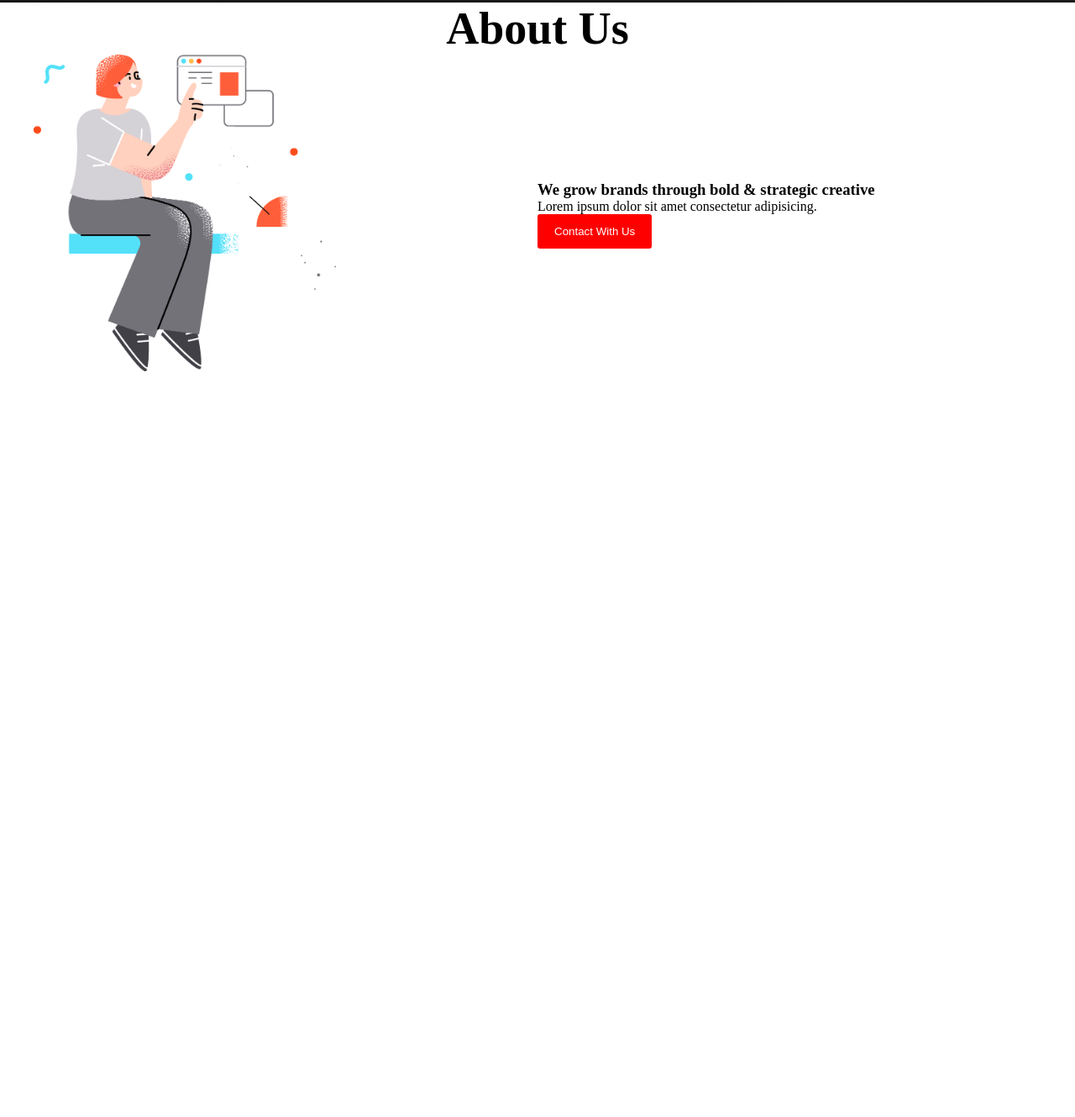
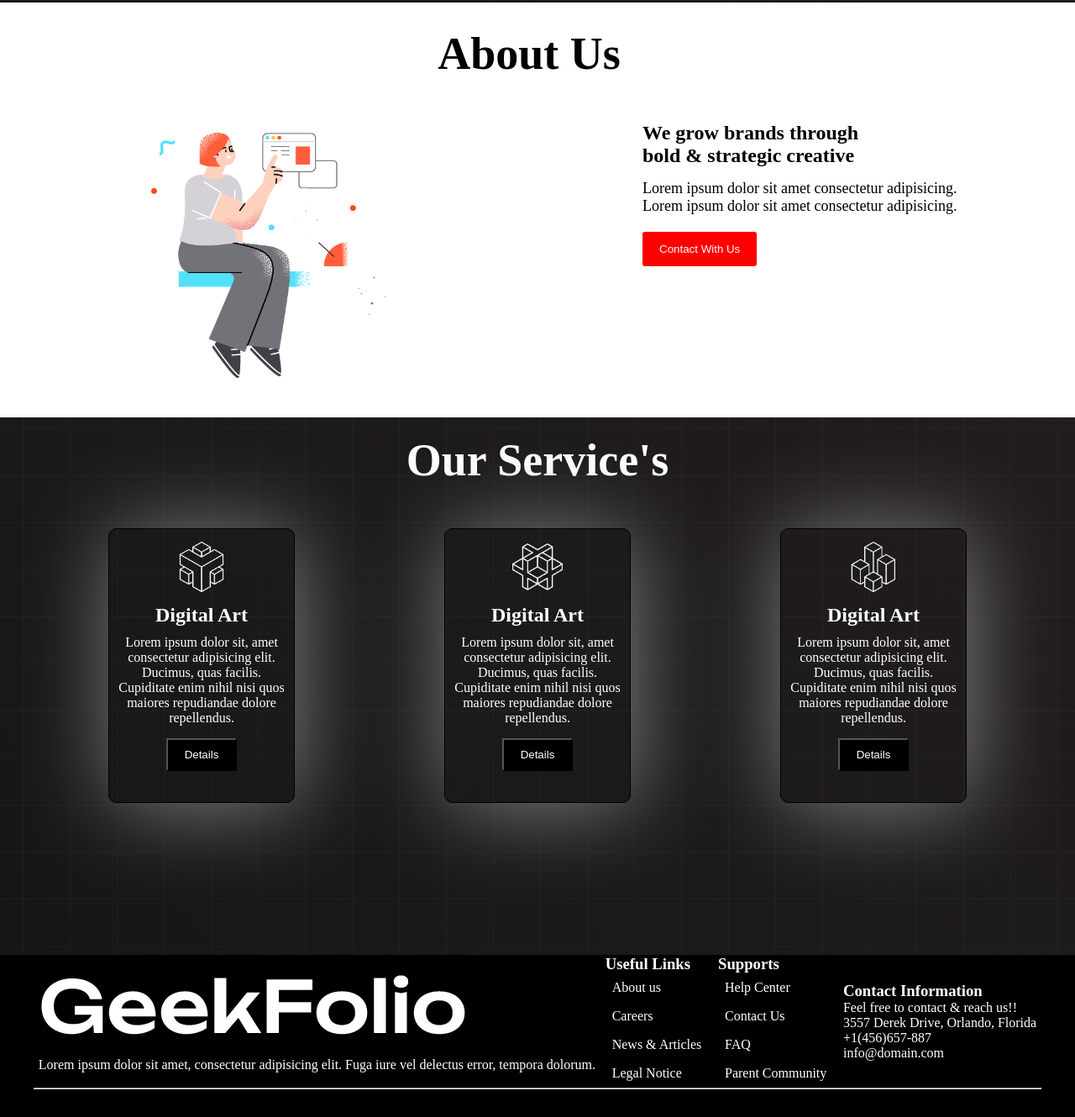
Before and after one commit to enayetsyl/conceptual-session-one, a plain HTML site: page index.html in a window 1280 px wide. Shown: the part 890-2220 px from the top of the page at 84% size. Before the commit the page ends 1336 px from the top, so only its background shows below. Drawn offline with Linux system fonts and the light colour scheme.

Commit message:
footer html complete

```diff
--- a/index.html
+++ b/index.html
@@ -55,15 +55,16 @@
     <main>
         <!-- About us section start here -->
         <section>
-            <div class="container">
+            <div class="container top">
                 <h3 class="about-us-title">About Us</h3>
                 <div class="about-us-flex">
                     <div class="about-us-img">
                         <img src="./images/section.png" alt="">
                     </div>
                     <div class="about-us-content">
-                        <h3 class="abt-h">We grow brands through
+                        <h3 class="abt-h">We grow brands through <br>
                             bold & strategic creative</h3>
+                        <p>Lorem ipsum dolor sit amet consectetur adipisicing.</p>
                         <p>Lorem ipsum dolor sit amet consectetur adipisicing.</p>
                         <button class="btn about-us-btn">Contact With Us</button>
                     </div>
@@ -71,17 +72,72 @@
             </div>
         </section>
         <!-- Services section start here -->
+
         <section>
-            <div class="container">
-
+            <div class="service-back">
+                <div class="container">
+                    <h3 class="services-title">Our Service's</h3>
+                    <div class="services-flex">
+                        <div class="box">
+                            <img src="./icon/0.png" alt="">
+                            <h3 class="box-title">Digital Art</h3>
+                            <p class="box-text">Lorem ipsum dolor sit, amet consectetur adipisicing elit. Ducimus, quas
+                                facilis. Cupiditate enim nihil nisi quos maiores repudiandae dolore repellendus.</p>
+                            <button class="box-btn">Details</button>
+                        </div>
+                        <div class="box">
+                            <img src="./icon/1.png" alt="">
+                            <h3 class="box-title">Digital Art</h3>
+                            <p class="box-text">Lorem ipsum dolor sit, amet consectetur adipisicing elit. Ducimus, quas
+                                facilis. Cupiditate enim nihil nisi quos maiores repudiandae dolore repellendus.</p>
+                            <button class="box-btn">Details</button>
+                        </div>
+                        <div class="box">
+                            <img src="./icon/2.png" alt="">
+                            <h3 class="box-title">Digital Art</h3>
+                            <p class="box-text">Lorem ipsum dolor sit, amet consectetur adipisicing elit. Ducimus, quas
+                                facilis. Cupiditate enim nihil nisi quos maiores repudiandae dolore repellendus.</p>
+                            <button class="box-btn">Details</button>
+                        </div>
+                    </div>
+                </div>
             </div>
         </section>
 
     </main>
     <!-- Footer section start here -->
     <footer>
-        <div class="container">
-
+        <div class="foot-back">
+            <div class="container">
+                <div class="foot-flex">
+                    <div class="f1">
+                        <img src="./logo/logo-light.png" alt="">
+                        <p>Lorem ipsum dolor sit amet, consectetur adipisicing elit. Fuga iure vel delectus error,
+                            tempora dolorum.</p>
+                    </div>
+                    <div class="f2">
+                        <h3>Useful Links</h3>
+                        <a href="#">About us</a><a href="#">Careers</a><a href="#">News & Articles</a><a href="#">Legal
+                            Notice</a>
+                    </div>
+                    <div class="f3">
+                        <h3>Supports</h3>
+                        <a href="#">Help Center</a><a href="#">Contact Us</a><a href="#">FAQ</a><a href="#">Parent
+                            Community</a>
+                    </div>
+                    <div class="f4">
+                        <h3>Contact Information</h3>
+                        <p>Feel free to contact & reach us!! <br>
+                        3557 Derek Drive, Orlando, Florida</p>
+                        <p>+1(456)657-887 <br>
+                        info@domain.com</p>
+                    </div>
+                </div>
+                <hr>
+                <div class="foot">
+                    <p>Copyright copy& 2022 Agence. All rights reserved.</p>
+                </div>
+            </div>
         </div>
     </footer>
 </body>
--- a/style.css
+++ b/style.css
@@ -48,7 +48,7 @@ nav a:hover{
 
 /* banner style */
 .banner-background{
-    background:linear-gradient(45deg, rgb(23, 22, 22), rgb(33, 29, 29));
+    background-image:url(./images/background.png), linear-gradient(45deg, rgb(23, 22, 22), rgb(33, 29, 29));
     height: 100vh;
 
 }
@@ -80,17 +80,26 @@ nav a:hover{
     padding-bottom: 20px;
     font-weight: bold;
 }
-
+.top{
+    margin: 30px;
+}
 .about-us-title{
     text-align: center;
     font-size: 54px;
     font-weight: bold;
+    padding-bottom: 50px;
+}
+.abt-h{
+    padding-bottom: 15px;
+    font-size: 1.5em;
+}
+.about-us-content p{
+    font-size: 18px;
 }
 .about-us-flex{
     display: flex;
     justify-content: space-between;
     align-items: center;
-    height: 100%;
 }
 .about-us-img img{
     height: auto;
@@ -99,10 +108,16 @@ nav a:hover{
 .about-us-img{
     text-align: left;
     width: 50%;
+    padding-left: 150px;
 }
 .about-us-content{
     width: 50%;
+    padding-left: 120px;
+    padding-bottom: 150px;
 
+}
+.about-us-btn{
+    margin-top: 20px;
 }
 
 /* about us style */
@@ -110,7 +125,63 @@ nav a:hover{
 
 
 /* services style */
+.service-back{
+    background-image:url(./images/background.png), linear-gradient(45deg, rgb(23, 22, 22), rgb(33, 29, 29));
+    height: 80vh;
+}
+.services-title{
+    font-size: 54px;
+    color: white;
+    font-weight: bold;
+    text-align: center;
+    padding-top: 20px;
+}
 
-
+.services-flex{
+    display: flex;
+    justify-content: space-around;
+    align-items: center;
+    }
+.box img{
+    height: 60px;
+    padding: 10px;
+}
+.box{
+    text-align: center;
+    height: 270px;
+    width: 200px;
+    color: white;
+    border-radius: 10px;
+    border: 1px solid black;
+    box-shadow: 4px 4px 105px gray;
+    margin: 50px;
+    padding: 5px 10px 50px 10px;
+}
+.box-title{
+    padding-bottom: 10px;
+    font-size: 1.5em;
+}
+.box-btn{
+    color: white;
+    background-color: black;
+    padding: 10px 20px;
+    margin-top: 15px;
+}
 
 /* footer style */
+.foot-back{
+    background-color: black;
+    height: 70vh;
+}
+.foot-flex{
+    display: flex;
+    justify-content: space-around;
+    align-items: center;
+    color: white;
+}
+.foot-flex a{
+    color: white;
+    text-decoration: none;
+    display: block;
+    padding: 8px;
+}
```
